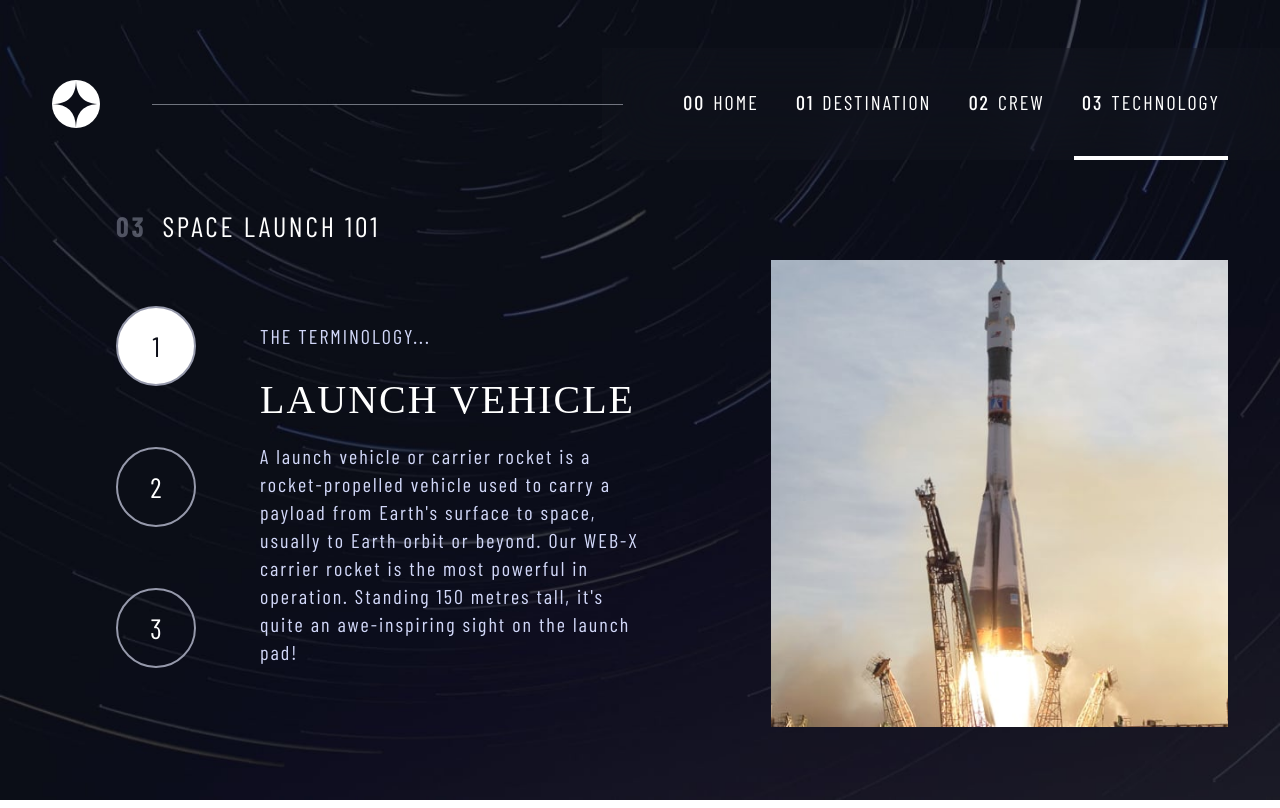
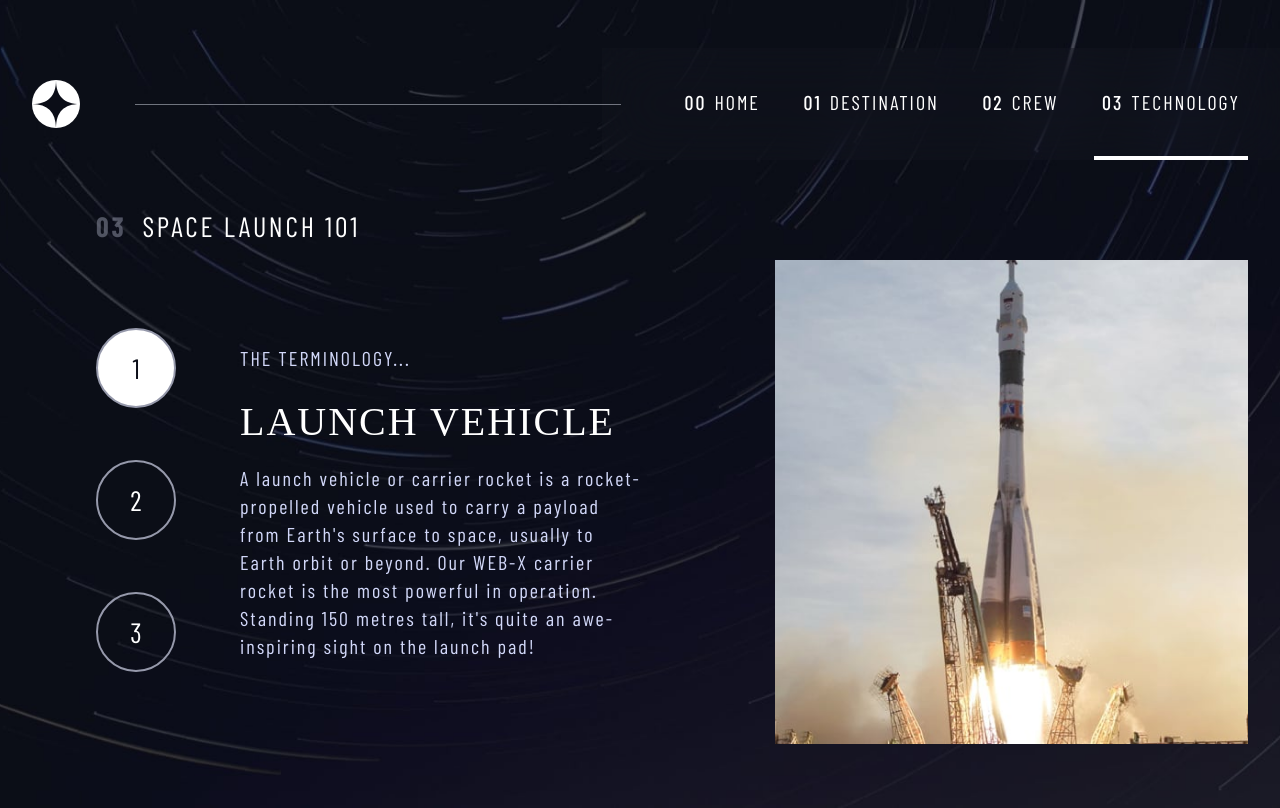
Before and after one commit to InnaTymoshenko/space-tourism, a Next.js app: page /technology in a window 1280 px wide. Built offline with nearby package versions, Linux system fonts and the light colour scheme; a web font is replaced by a local one.

Commit message:
minor fixed

```diff
--- a/components/crew-tab.tsx
+++ b/components/crew-tab.tsx
@@ -8,7 +8,7 @@ import { cn } from '@/utils/cn'
 
 export const crewStyles = cva(
 	[
-		'w-[15px] h-[15px] bg-transparent rounded-full flex justify-center items-center text-2xl text-white border-2 border-gray-200 cursor-pointer'
+		'w-[15px] h-[15px] bg-transparent rounded-full flex justify-center items-center text-2xl text-white border-2 border-gray-200 hover:bg-gray-200 cursor-pointer'
 	],
 	{
 		variants: {
--- a/styles/globals.css
+++ b/styles/globals.css
@@ -38,7 +38,7 @@
 
 @layer components {
 	.shell {
-		@apply w-full max-w-[1240px] h-full mx-auto lg:px-8 sx:px-0;
+		@apply w-full max-w-[1440px] h-full mx-auto lg:px-8 sx:px-0;
 	}
 
 	.header::before {
```
